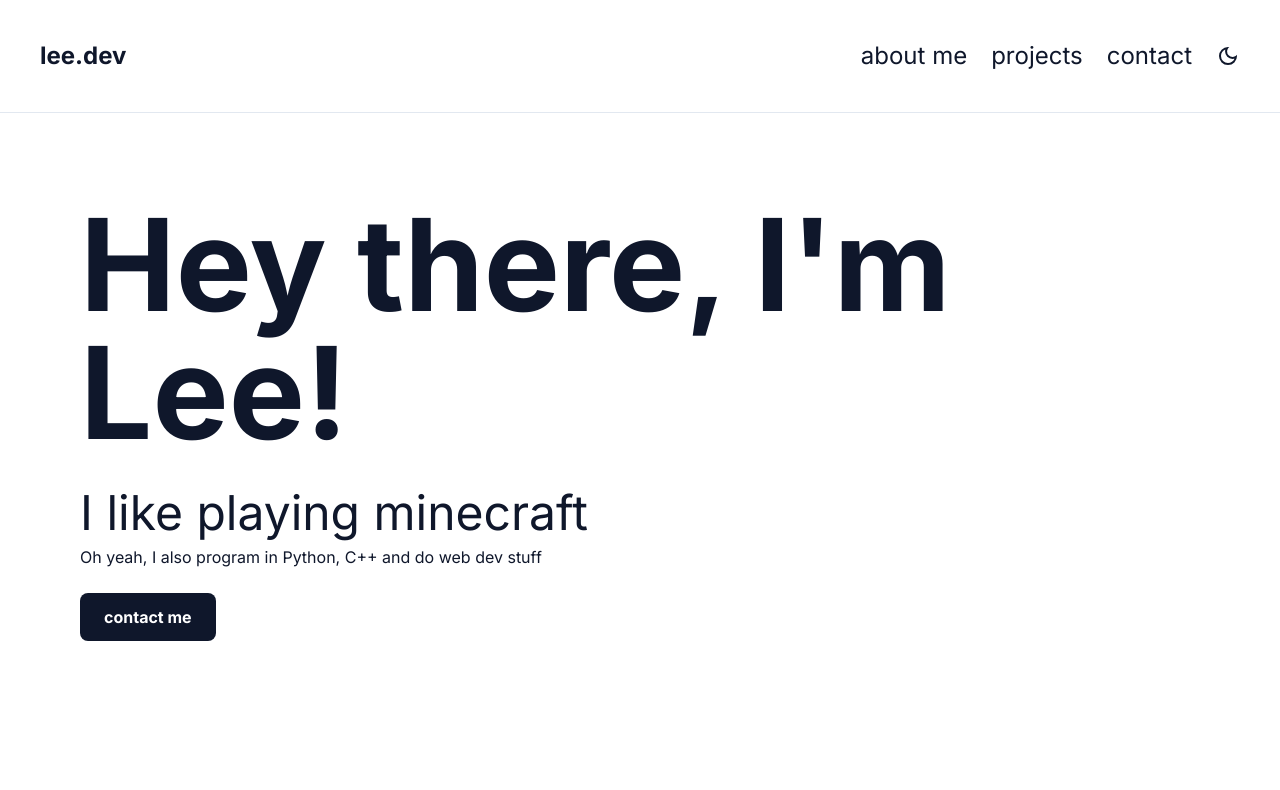
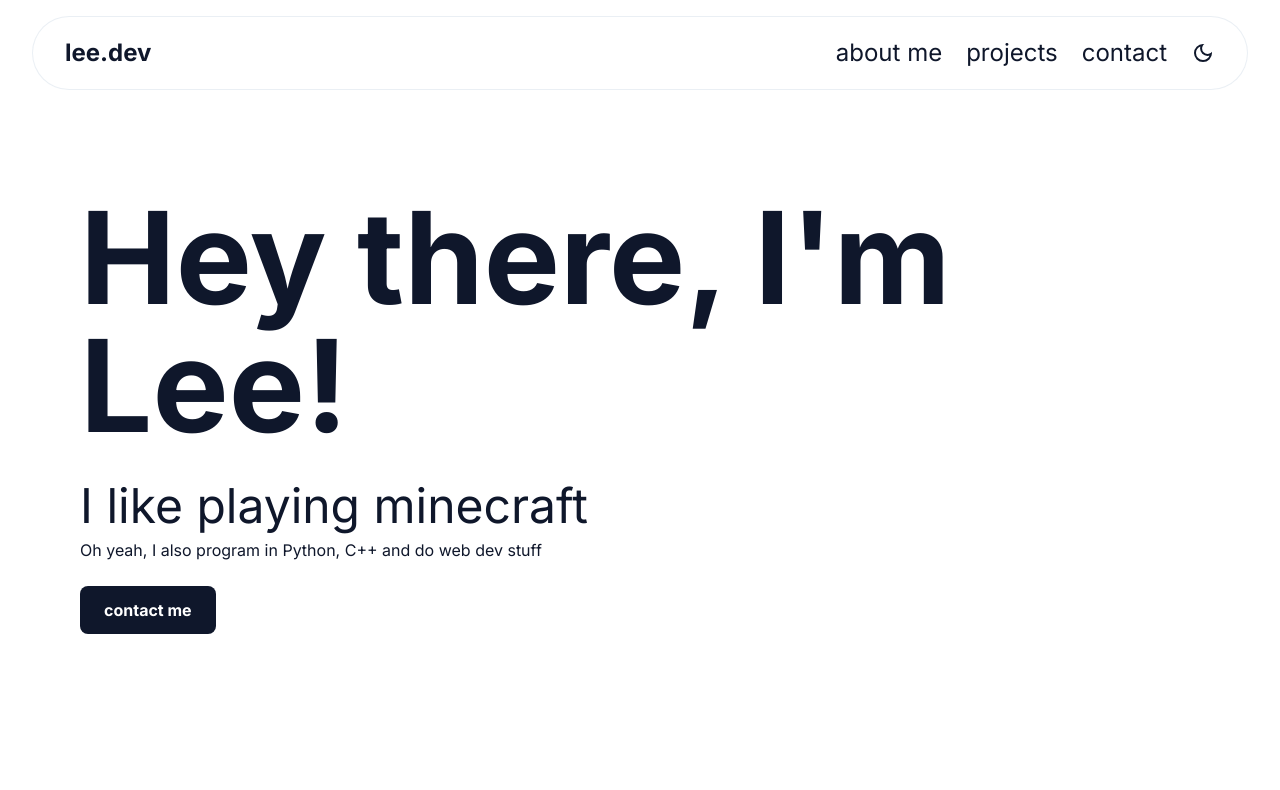
Before and after one commit to poggersv2/mywebsite, a React (Vite) app: page / in a window 1280 px wide. Shown: the top 790 px of the page. Built offline with nearby package versions, Linux system fonts and the light colour scheme.

Commit message:
transparent navbar

```diff
--- a/src/App.jsx
+++ b/src/App.jsx
@@ -27,12 +27,12 @@ function App() {
       <div className="min-h-screen bg-white dark:bg-slate-900 text-slate-900 dark:text-white transition-colors duration-300">
 
         {/* Navbar */}
-        <div id="about" className="relative">
-        <div className="flex text-2xl justify-between items-center p-10 border-b border-slate-200 dark:border-slate-700 transition-colors duration-300">
-          <div className="font-bold transition-opacity duration-300 hover:opacity-70">lee.dev</div>
+        <div className="sticky top-0 z-50 p-4">
+        <div className="mx-4 flex items-center justify-between rounded-full border border-slate-200/70 bg-white/70 px-8 py-5 text-2xl backdrop-blur-md transition-colors duration-300 dark:border-slate-700/70 dark:bg-slate-900/70">
+          <div className="font-bold transition-opacity duration-300 hover:opacity-70 cursor-pointer"><a href="#about">lee.dev</a></div>
 
           {/* Desktop Nav */}
-          <div className="hidden sm:flex items-center gap-6">
+          <div className="hidden sm:flex items-center gap-6 ">
             <a href="#about" className="hover:opacity-70 transition-opacity duration-200">about me</a>
             <a href="#projects" className="hover:opacity-70 transition-opacity duration-200">projects</a>
             <a href="#contact" className="hover:opacity-70 transition-opacity duration-200">contact</a>
@@ -76,7 +76,7 @@ function App() {
       </div>
 
         {/* Hero */}
-        <div className="flex items-center justify-center px-4 sm:px-[10vh] min-h-[calc(100vh-200px)]">
+        <div id="about" className="flex items-center justify-center px-4 sm:px-[10vh] min-h-[calc(100vh-200px)]">
           <div className="flex max-w-full flex-col items-start gap-2 text-left">
             <div className="font-bold text-5xl sm:text-7xl md:text-8xl lg:text-9xl my-4">Hey there, I'm Lee!</div>
             <div className="text-2xl sm:text-5xl mt-2">I like playing minecraft</div>
--- a/src/index.css
+++ b/src/index.css
@@ -12,12 +12,30 @@
 }
 
 @layer base {
+  html {
+    background-color: white;
+    overscroll-behavior: none;
+    scroll-behavior: smooth;
+    scrollbar-width: none;
+  }
+
+  html.dark {
+    background-color: #0f172a;
+  }
+
   body {
+    min-height: 100vh;
+    background-color: white;
     background-image: radial-gradient(circle, var(--color-dot) 1px, transparent 1px);
     background-size: 24px 24px;
+    overscroll-behavior: none;
   }
 
-  html {
-    scroll-behavior: smooth;
+  html.dark body {
+    background-color: #0f172a;
+  }
+
+  html::-webkit-scrollbar {
+    display: none;
   }
 }
```
